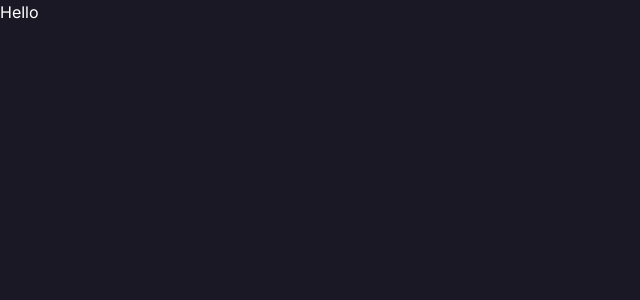
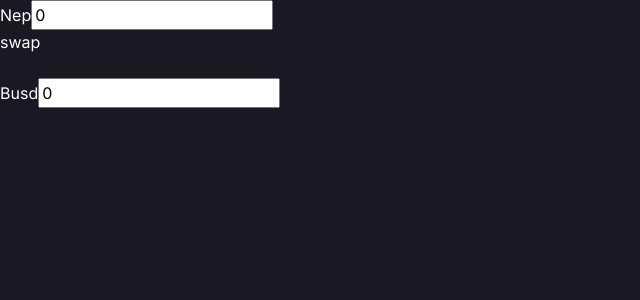
Before and after one commit to samyogdhital/metamask-wallet, a Next.js app: page / in a window 1280 px wide. Shown: the top 300 px of the page, without its empty margins (0-640 px from the left). Built offline with nearby package versions, Linux system fonts and the light colour scheme.

Commit message:
chore: currency converter form logic

```diff
--- a/src/pages/index.tsx
+++ b/src/pages/index.tsx
@@ -1,3 +1,78 @@
+import React from 'react';
+
+const checkInt = (num: number) => Number.isInteger(num);
+const conversionRate = 3;
+
 export default function Home() {
-  return <div>Hello</div>;
+  const [nep, setNep] = React.useState(0);
+  const [swap, setSwap] = React.useState(false);
+  const busd = nep * conversionRate;
+
+  return (
+    <div>
+      {!swap ? (
+        <>
+          <Input
+            id='nep'
+            type='number'
+            placeholder='NEP'
+            label='Nep'
+            onChange={(e) => setNep(parseInt(e.target.value))}
+            value={checkInt(nep) ? nep : nep.toFixed(2)}
+          />
+          <br />
+          <div onClick={() => setSwap((pre) => !pre)}>swap</div>
+          <br />
+          <Input
+            id='busd'
+            type='number'
+            placeholder='BUSD'
+            label='Busd'
+            value={checkInt(busd) ? busd : busd.toFixed(2)}
+            onChange={(e) => setNep(parseInt(e.target.value) / conversionRate)}
+          />
+        </>
+      ) : (
+        <>
+          <Input
+            id='busd'
+            type='number'
+            placeholder='BUSD'
+            label='Busd'
+            value={checkInt(busd) ? busd : busd.toFixed(2)}
+            onChange={(e) => setNep(parseInt(e.target.value) / conversionRate)}
+          />
+          <br />
+          <div onClick={() => setSwap((pre) => !pre)}>swap</div>
+          <br />
+          <Input
+            id='nep'
+            type='number'
+            placeholder='NEP'
+            label='Nep'
+            onChange={(e) => setNep(parseInt(e.target.value))}
+            value={checkInt(nep) ? nep : nep.toFixed(2)}
+          />
+        </>
+      )}
+    </div>
+  );
 }
+
+function Input(
+  props: React.DetailedHTMLProps<
+    React.InputHTMLAttributes<HTMLInputElement>,
+    HTMLInputElement
+  > & {
+    label: string;
+  }
+) {
+  const { id, label, ...rest } = props;
+
+  return (
+    <>
+      <label htmlFor={id}>{label}</label>
+      <input id={id} {...rest} />
+    </>
+  );
+}
```
